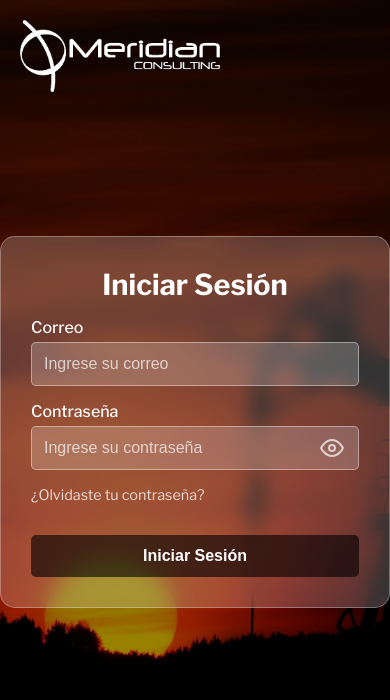
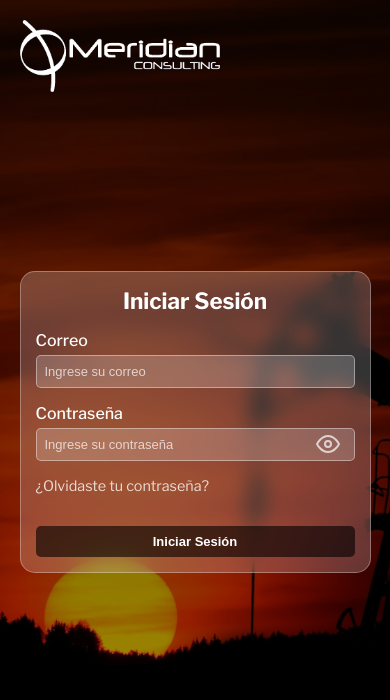
Before and after one commit to MeridianConsulting/Evaluacion, a React (Create React App) app in the folder frontend/: page / in a window 390 px wide. Shown: the top 700 px of the page. Built offline with nearby package versions, Linux system fonts and the light colour scheme.

Commit message:
responsive

```diff
--- a/frontend/src/assets/css/Styles1.css
+++ b/frontend/src/assets/css/Styles1.css
@@ -477,3 +477,54 @@ footer {
     transform: translateY(0);
   }
 }
+
+
+/* =============================
+   ESTILOS DEL LOGIN (Responsive)
+============================= */
+
+/* Estilos generales ya existentes para .login-page, .login-container, etc. */
+
+/* Ajustes para dispositivos con ancho máximo de 768px (tablets y móviles pequeños) */
+@media (max-width: 768px) {
+  .login-container {
+    width: 90%;           /* Usa casi el 100% del ancho disponible */
+    max-width: none;      /* Elimina la restricción de 500px */
+    padding: 20px;        /* Menos padding para pantallas pequeñas */
+  }
+
+  .login-header h2 {
+    font-size: 1.6rem;    /* Disminuye el tamaño del título */
+  }
+
+  .login-container input {
+    padding: 10px 35px 10px 10px; /* Ajusta el padding de los inputs */
+    font-size: 14px;
+  }
+
+  .login-button {
+    font-size: 14px;      /* Reduce el tamaño de la fuente del botón */
+    padding: 10px;        /* Reduce el padding para que se ajuste mejor */
+  }
+}
+
+/* Ajustes adicionales para dispositivos muy pequeños (max-width: 480px) */
+@media (max-width: 480px) {
+  .login-container {
+    padding: 15px;
+  }
+
+  .login-header h2 {
+    font-size: 1.4rem;
+  }
+
+  .login-container input {
+    padding: 8px 30px 8px 8px;
+    font-size: 13px;
+  }
+
+  .login-button {
+    font-size: 13px;
+    padding: 8px;
+  }
+}
```
